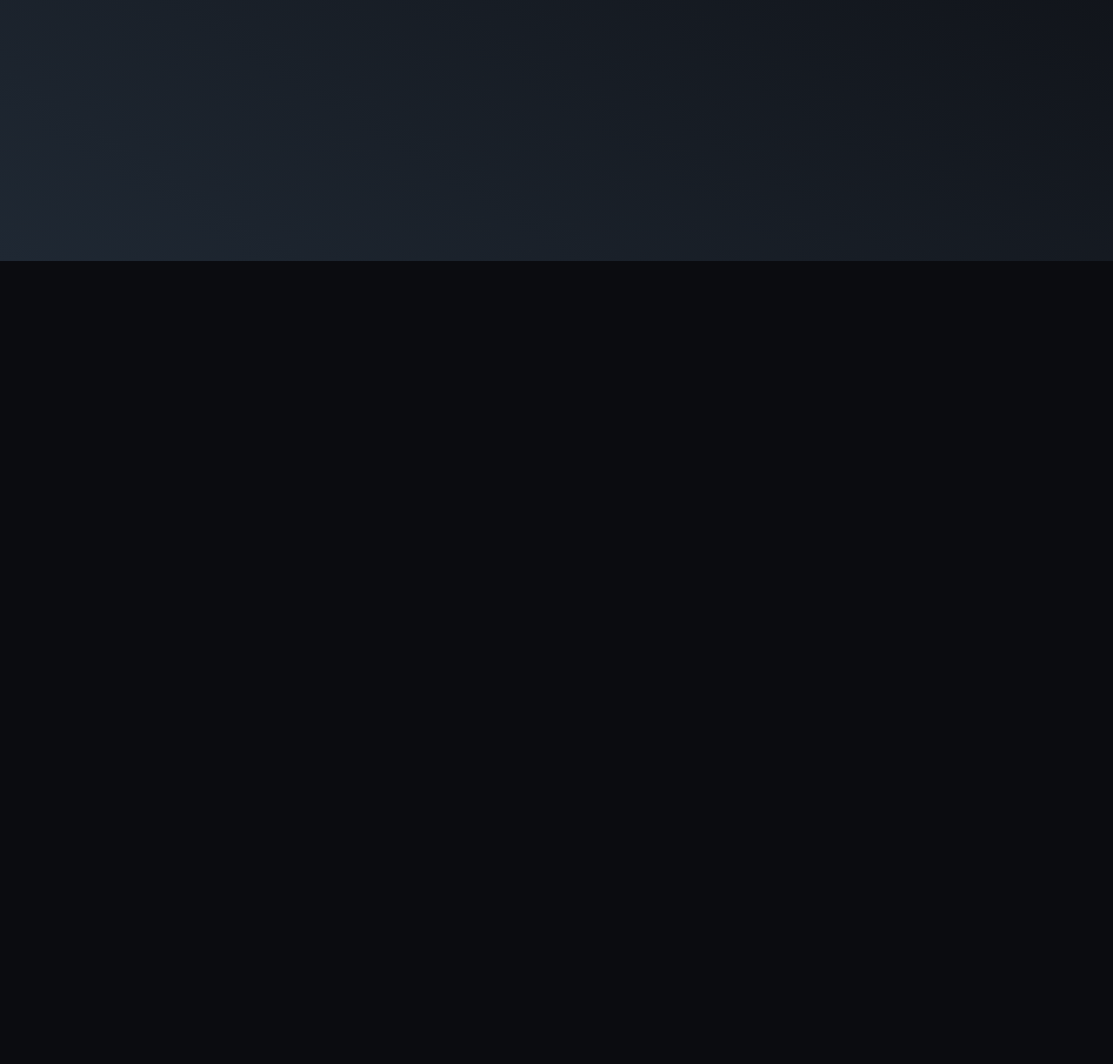
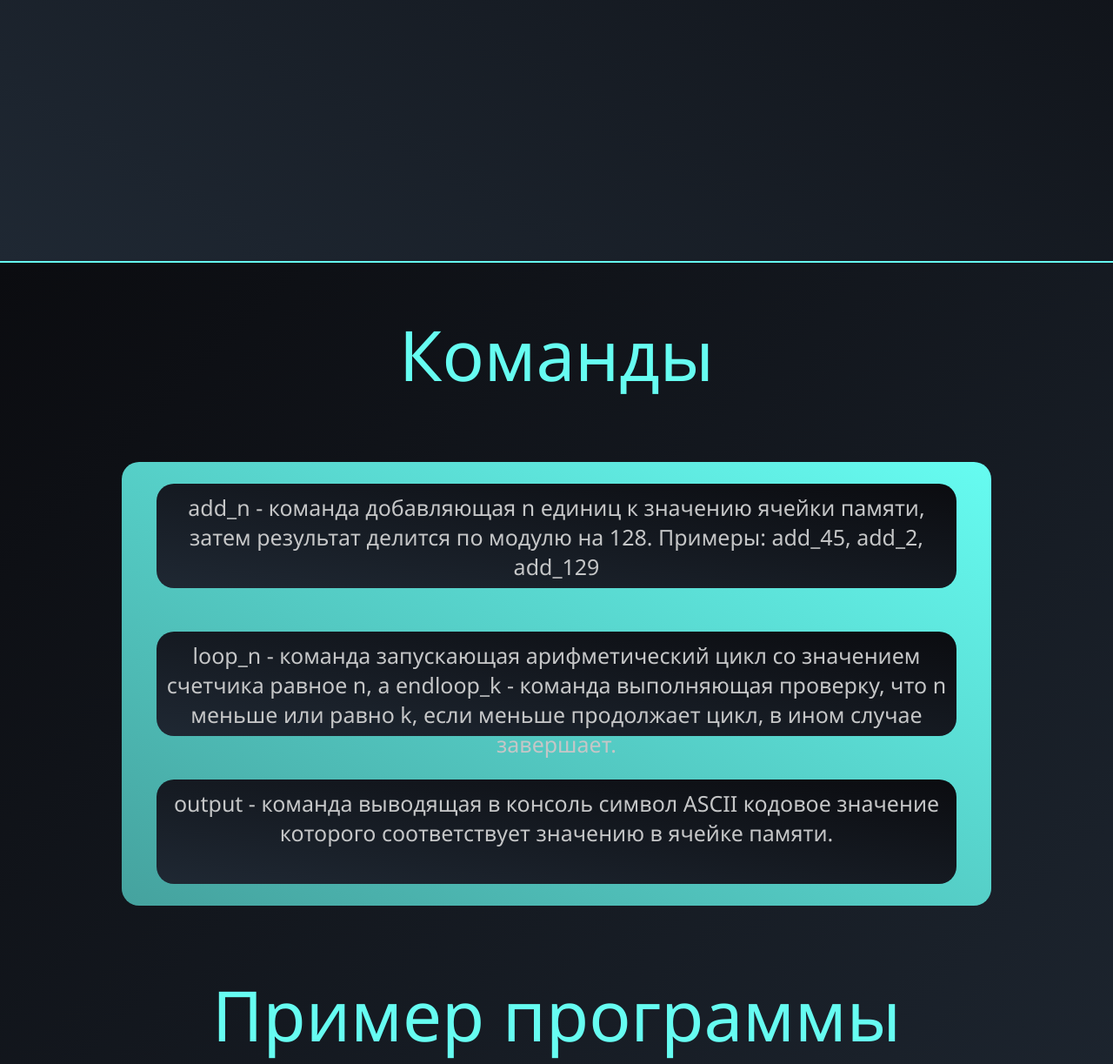
Before and after one commit to YummyPotatoPie/YummyPotatoPie.github.io, a plain HTML site: page pages/CELL1.html in a window 1280 px wide. Shown: the part 500-1723 px from the top of the page at 87% size. Before the commit the page ends 800 px from the top, so only its background shows below. Drawn offline with Linux system fonts and the light colour scheme.

Commit message:
more code

```diff
--- /dev/null
+++ b/css/description.css
@@ -0,0 +1,47 @@
+
+/*
+    equals content.css/languages
+*/
+#description-field {
+    width: 100%;
+    height: 1300px;
+    background: linear-gradient(to bottom right, #0b0c10, #1f2833);
+    border-top: #66fcf1 2px solid;
+    border-bottom: #66fcf1 2px solid;
+    display: flex;
+    flex-direction: column;
+    justify-content: center;
+    align-items: center;
+}
+
+#titles {
+    margin: 50px;
+    font-size: 80px;
+    text-align: center;
+    font-family: 'Segoe UI', Tahoma, Geneva, Verdana, sans-serif;
+    color: #66fcf1;
+}
+
+#commands-desc-field {
+    margin: 20px;
+    display: flex;
+    flex-direction: column;
+    justify-content: space-around;
+    align-items: center;
+    width: 1000px;
+    height: 600px;
+    border-radius: 20px;
+    background: linear-gradient(to top right, #45a29e, #66fcf1);
+}
+
+#commands-desc-field p {
+    width: 90%;
+    height: 100px;
+    border-radius: 20px;
+    padding: 10px;
+    font-family: 'Segoe UI', Tahoma, Geneva, Verdana, sans-serif;
+    font-size: 25px;
+    text-align: center;
+    color: #c5c6c7;
+    background: linear-gradient(to bottom left, #0b0c10, #1f2833);
+}
--- a/pages/CELL1.html
+++ b/pages/CELL1.html
@@ -6,7 +6,9 @@
         <link rel="stylesheet" href="../css/body.css">
         <link rel="stylesheet" href="../css/head.css">
         <link rel="stylesheet" href="../css/content.css">
+        <link rel="stylesheet" href="../css/footer.css">
         <link rel="stylesheet" href="../css/form.css">
+        <link rel="stylesheet" href="../css/description.css">
     </head>
     <body>
         <header id="header">
@@ -14,5 +16,37 @@
                 <p>CELL1</p>
             </div>
         </header>
+        <div id="description-field">
+            <p id="titles">Команды</p>
+            <div id="commands-desc-field">
+                <p>
+                    add_n - команда добавляющая n единиц к значению ячейки памяти,
+                    затем результат делится по модулю на 128.
+                    Примеры: add_45, add_2, add_129
+                </p>
+                <p>
+                    loop_n - команда запускающая арифметический цикл со значением счетчика
+                    равное n, a
+                    endloop_k - команда выполняющая проверку, что n меньше  или равно k, если меньше
+                    продолжает цикл, в ином случае завершает.
+                </p>
+                <p >
+                    output - команда выводящая в консоль символ ASCII кодовое значение которого
+                    соответствует значению в ячейке памяти.
+                </p>
+            </div>
+            <p id="titles">Пример программы</p>
+            <div id="commands-desc-field">
+                <p>
+                    <span>add_34</span>
+                    <span>add_34</span>
+                    <span>add_34</span>
+                    <span>add_34</span>
+                </p>
+            </div>
+        </div>
+        <footer id="footer">
+
+        </footer>
     </body>
 </html>
```
Also changed, not shown: pages/QW.html (+6 -0 lines), pages/SPL.html (+3 -0 lines).
